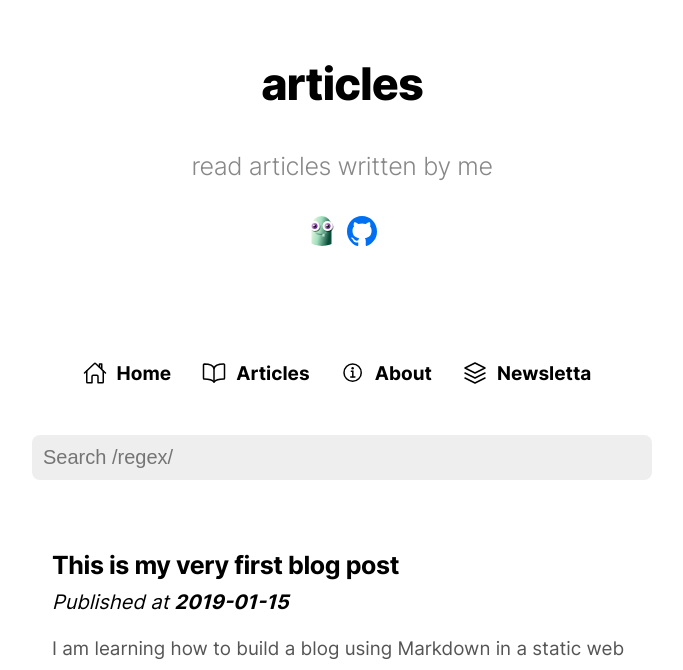
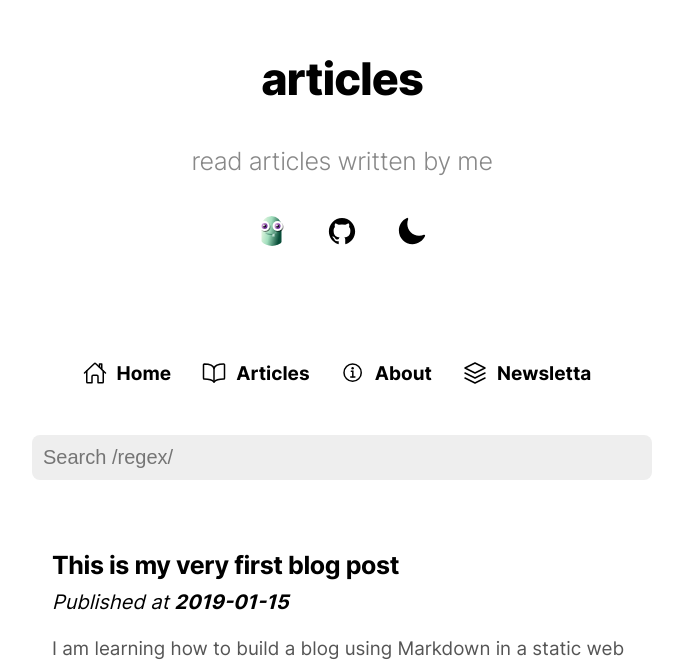
Before and after one commit to vixalien/vixalien.io, a Next.js app: page /blog in a window 1280 px wide. Shown: the part 119-789 px from the top of the page, without its empty margins (298-981 px from the left). Built offline with nearby package versions, Linux system fonts and the light colour scheme.

Commit message:
Working theme, fixed minor issues

```diff
--- a/components/github.js
+++ b/components/github.js
@@ -1,12 +1,14 @@
 const GitHub = () => {
   return (
-    <svg height={40} viewBox="0 0 24 24" fill="none">
-      <path
-        fillRule="evenodd"
-        clipRule="evenodd"
-        d="M12 3C7.0275 3 3 7.12937 3 12.2276C3 16.3109 5.57625 19.7597 9.15374 20.9824C9.60374 21.0631 9.77249 20.7863 9.77249 20.5441C9.77249 20.3249 9.76125 19.5982 9.76125 18.8254C7.5 19.2522 6.915 18.2602 6.735 17.7412C6.63375 17.4759 6.19499 16.6569 5.8125 16.4378C5.4975 16.2647 5.0475 15.838 5.80124 15.8264C6.51 15.8149 7.01625 16.4954 7.18499 16.7723C7.99499 18.1679 9.28875 17.7758 9.80625 17.5335C9.885 16.9337 10.1212 16.53 10.38 16.2993C8.3775 16.0687 6.285 15.2728 6.285 11.7432C6.285 10.7397 6.63375 9.9092 7.20749 9.26326C7.1175 9.03257 6.8025 8.08674 7.2975 6.81794C7.2975 6.81794 8.05125 6.57571 9.77249 7.76377C10.4925 7.55615 11.2575 7.45234 12.0225 7.45234C12.7875 7.45234 13.5525 7.55615 14.2725 7.76377C15.9937 6.56418 16.7475 6.81794 16.7475 6.81794C17.2424 8.08674 16.9275 9.03257 16.8375 9.26326C17.4113 9.9092 17.76 10.7281 17.76 11.7432C17.76 15.2843 15.6563 16.0687 13.6537 16.2993C13.98 16.5877 14.2613 17.1414 14.2613 18.0065C14.2613 19.2407 14.25 20.2326 14.25 20.5441C14.25 20.7863 14.4188 21.0746 14.8688 20.9824C16.6554 20.364 18.2079 19.1866 19.3078 17.6162C20.4077 16.0457 20.9995 14.1611 21 12.2276C21 7.12937 16.9725 3 12 3Z"
-        fill="currentColor"
-      />
+    <svg
+      xmlns="http://www.w3.org/2000/svg"
+      width="30"
+      height="30"
+      viewBox="0 0 512 512"
+      fill="currentColor"
+    >
+      <title>ionicons-v5_logos</title>
+      <path d="M256,32C132.3,32,32,134.9,32,261.7c0,101.5,64.2,187.5,153.2,217.9a17.56,17.56,0,0,0,3.8.4c8.3,0,11.5-6.1,11.5-11.4,0-5.5-.2-19.9-.3-39.1a102.4,102.4,0,0,1-22.6,2.7c-43.1,0-52.9-33.5-52.9-33.5-10.2-26.5-24.9-33.6-24.9-33.6-19.5-13.7-.1-14.1,1.4-14.1h.1c22.5,2,34.3,23.8,34.3,23.8,11.2,19.6,26.2,25.1,39.6,25.1a63,63,0,0,0,25.6-6c2-14.8,7.8-24.9,14.2-30.7-49.7-5.8-102-25.5-102-113.5,0-25.1,8.7-45.6,23-61.6-2.3-5.8-10-29.2,2.2-60.8a18.64,18.64,0,0,1,5-.5c8.1,0,26.4,3.1,56.6,24.1a208.21,208.21,0,0,1,112.2,0c30.2-21,48.5-24.1,56.6-24.1a18.64,18.64,0,0,1,5,.5c12.2,31.6,4.5,55,2.2,60.8,14.3,16.1,23,36.6,23,61.6,0,88.2-52.4,107.6-102.3,113.3,8,7.1,15.2,21.1,15.2,42.5,0,30.7-.3,55.5-.3,63,0,5.4,3.1,11.5,11.4,11.5a19.35,19.35,0,0,0,4-.4C415.9,449.2,480,363.1,480,261.7,480,134.9,379.7,32,256,32Z" />
     </svg>
   );
 };
--- a/components/header.js
+++ b/components/header.js
@@ -1,5 +1,6 @@
 import GitHub from '../components/github';
 import Vixalien from '../components/vixalien';
+import Theme from '../components/theme';
 import Head from 'next/head';
 
 export default function Header({ title, description, text }) {
@@ -20,7 +21,7 @@
 
         <div className="links">
           <a href="/" aria-label="Vixalien Home">
-            <Vixalien width="40" />
+            <Vixalien width="30" />
           </a>
           <a
             href="https://github.com/vixalien"
@@ -30,9 +31,22 @@
           >
             <GitHub />
           </a>
+          <a aria-label="Toggle theme">
+            <Theme />
+          </a>
         </div>
       </div>
       <style jsx>{`
+        a {
+          color: inherit;
+          cursor: pointer;
+            padding: 10px;
+            margin: 0 10px;
+            border-radius: var(--radius);
+        }
+        a:hover {
+          background-color: var(--accents-4);
+        }
         h1 {
           margin: var(--gap-double) 0;
         }
--- a/components/search.js
+++ b/components/search.js
@@ -20,7 +20,7 @@
           background-color: transparent;
           outline: none;
           font-size: 1rem;
-          color: #555;
+          color: var(--fg);
         }
 
         input::-webkit-search-cancel-button {
@@ -58,7 +58,7 @@
 
         div:focus-within,
         div:active {
-          border: 1px solid var(--accents-2);
+          border: 1px solid var(--fg);
         }
       `}</style>
     </>
--- a/components/theme.js
+++ b/components/theme.js
@@ -1,10 +1,51 @@
-const Theme = (theme = 'light') => {
+import { Theme as View } from 'lib/useDarkMode.js';
+
+const Theme = ({ theme = 'light' }) => {
+  return (
+    <>
+      <View.Consumer>
+        {(ctx) =>
+          ctx.theme == 'light' ? (
+            <svg
+              xmlns="http://www.w3.org/2000/svg"
+              width="30"
+              height="30"
+              viewBox="0 0 512 512"
+              fill="currentColor"
+              onClick={ctx.toggleTheme}
+            >
+              <path d="M264,480A232,232,0,0,1,32,248C32,154,86,69.72,169.61,33.33a16,16,0,0,1,21.06,21.06C181.07,76.43,176,104.66,176,136c0,110.28,89.72,200,200,200,31.34,0,59.57-5.07,81.61-14.67a16,16,0,0,1,21.06,21.06C442.28,426,358,480,264,480Z" />
+            </svg>
+          ) : (
+            <svg
+              xmlns="http://www.w3.org/2000/svg"
+              width="30"
+              height="30"
+              viewBox="0 0 512 512"
+              fill="currentColor"
+              onClick={ctx.toggleTheme}
+            >
+              <path d="M256,118a22,22,0,0,1-22-22V48a22,22,0,0,1,44,0V96A22,22,0,0,1,256,118Z" />
+              <path d="M256,486a22,22,0,0,1-22-22V416a22,22,0,0,1,44,0v48A22,22,0,0,1,256,486Z" />
+              <path d="M369.14,164.86a22,22,0,0,1-15.56-37.55l33.94-33.94a22,22,0,0,1,31.11,31.11l-33.94,33.94A21.93,21.93,0,0,1,369.14,164.86Z" />
+              <path d="M108.92,425.08a22,22,0,0,1-15.55-37.56l33.94-33.94a22,22,0,1,1,31.11,31.11l-33.94,33.94A21.94,21.94,0,0,1,108.92,425.08Z" />
+              <path d="M464,278H416a22,22,0,0,1,0-44h48a22,22,0,0,1,0,44Z" />
+              <path d="M96,278H48a22,22,0,0,1,0-44H96a22,22,0,0,1,0,44Z" />
+              <path d="M403.08,425.08a21.94,21.94,0,0,1-15.56-6.45l-33.94-33.94a22,22,0,0,1,31.11-31.11l33.94,33.94a22,22,0,0,1-15.55,37.56Z" />
+              <path d="M142.86,164.86a21.89,21.89,0,0,1-15.55-6.44L93.37,124.48a22,22,0,0,1,31.11-31.11l33.94,33.94a22,22,0,0,1-15.56,37.55Z" />
+              <path d="M256,358A102,102,0,1,1,358,256,102.12,102.12,0,0,1,256,358Z" />
+            </svg>
+          )
+        }
+      </View.Consumer>
+    </>
+  );
   if (theme == 'light') {
     return (
       <svg
         xmlns="http://www.w3.org/2000/svg"
-        width="512"
-        height="512"
+        width="30"
+        height="30"
         viewBox="0 0 512 512"
         fill="currentColor"
       >
@@ -16,8 +57,8 @@
     return (
       <svg
         xmlns="http://www.w3.org/2000/svg"
-        width="512"
-        height="512"
+        width="30"
+        height="30"
         viewBox="0 0 512 512"
         fill="currentColor"
       >
--- a/components/vixalien.js
+++ b/components/vixalien.js
@@ -1,7 +1,7 @@
 const Logo = (props) => {
   return (
     <svg
-      viewBox="12.5 50 200 150"
+      viewBox="37.5 50 150 150"
       xmlns="http://www.w3.org/2000/svg"
       version="1.1"
       style={{ borderRadius: '50%' }}
--- a/lib/useDarkMode.js
+++ b/lib/useDarkMode.js
@@ -1,5 +1,7 @@
 // useDarkMode.js
-import { useEffect, useState } from 'react';
+import { useEffect, useState, createContext } from 'react';
+
+export const Theme = createContext();
 
 export const useDarkMode = () => {
   const [theme, setTheme] = useState('light');
--- a/pages/_app.js
+++ b/pages/_app.js
@@ -5,7 +5,7 @@
 
 // Themes
 import { ThemeProvider } from 'styled-components';
-import { useDarkMode } from 'lib/useDarkMode.js';
+import { useDarkMode, Theme } from 'lib/useDarkMode.js';
 import { lightTheme, darkTheme } from '../styles/theme/themes';
 import { GlobalStyles } from '../styles/theme/global';
 
@@ -15,6 +15,7 @@
 
   return (
     <ThemeProvider theme={themeMode}>
+      <Theme.Provider value={{ toggleTheme, theme }}>
         <DefaultSeo {...SEO} />
         <GlobalStyles />
         <div className="page">
@@ -33,6 +34,7 @@
             }
           `}</style>
         </footer>
+      </Theme.Provider>
     </ThemeProvider>
   );
 };
--- a/pages/about.js
+++ b/pages/about.js
@@ -36,8 +36,8 @@
 
     <ul>
       <li>
-        Mail: <a href="">geoangercola@gmail.com</a> [Don't forget me to tell me
-        how I can improve.]
+        Mail: <a href="mailto:geoangercola@gmail.com">geoangercola@gmail.com</a>{' '}
+        [Don't forget me to tell me how I can improve.]
       </li>
       <li>
         Web: <a href="//vixalien.now.sh">click</a>
--- a/styles/global.css
+++ b/styles/global.css
@@ -41,8 +41,8 @@
   flex-direction: column;
   align-items: center;
 
-  background-image: radial-gradient(#ddd 1px, transparent 1px),
-    radial-gradient(#ddd 1px, transparent 1px);
+  background-image: radial-gradient(var(--accents-4) 1px, transparent 1px),
+    radial-gradient(var(--accents-4) 1px, transparent 1px);
   background-position: 0 0, 25px 25px;
   background-attachment: fixed;
   background-size: 50px 50px;
@@ -126,7 +126,7 @@
 
 code {
   font-size: 0.8rem;
-  background: #f1f1f1;
+  background: var(--accents-4);
   padding: var(--gap-quarter);
   border-radius: var(--radius);
   font-family: var(--font-mono);
--- a/styles/theme/global.js
+++ b/styles/theme/global.js
@@ -24,6 +24,8 @@
     `}
   }
 
+  ${({ theme }) => theme.overrides};
+
   header {
   	overflow: hidden;
   }
--- a/styles/theme/themes.js
+++ b/styles/theme/themes.js
@@ -16,9 +16,16 @@
   fg: '#fff',
   'accents-1': '#eee',
   'accents-2': '#888',
-  'accents-3': '#333',
+  'accents-3': '#aaa',
   'accents-4': '#444',
   'geist-foreground': '#ccc',
   'geist-success': '#fff',
-  'link-color': '#0070f3'
+  'link-color': '#0070f3',
+  overrides: `
+  	b {
+  		color: var(--fg);
+  	}
+  	mark {
+  		background: #e3a9f0cc;
+  	}`
 };
```
Lines whose indentation alone changed are shown as unchanged.
